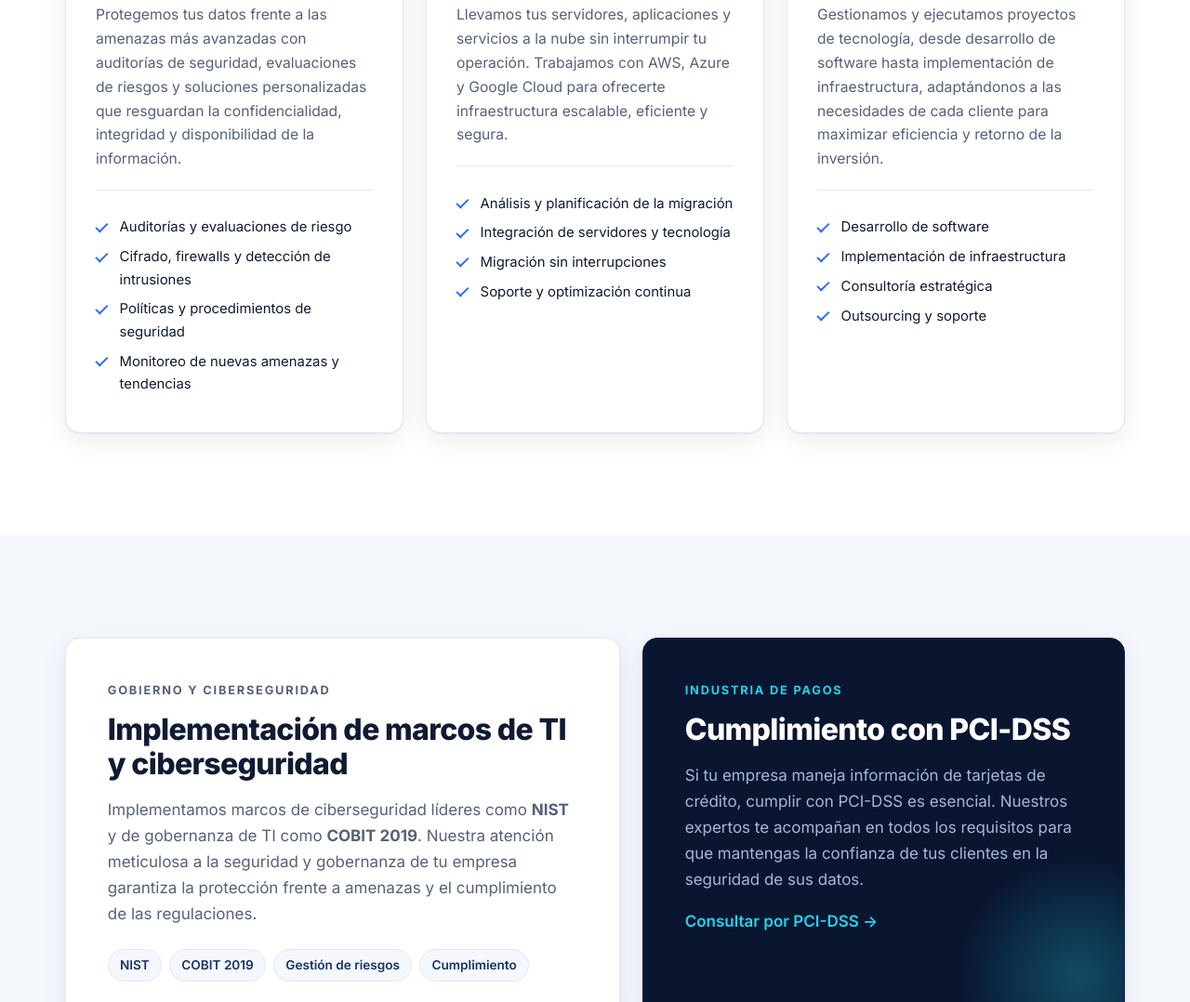
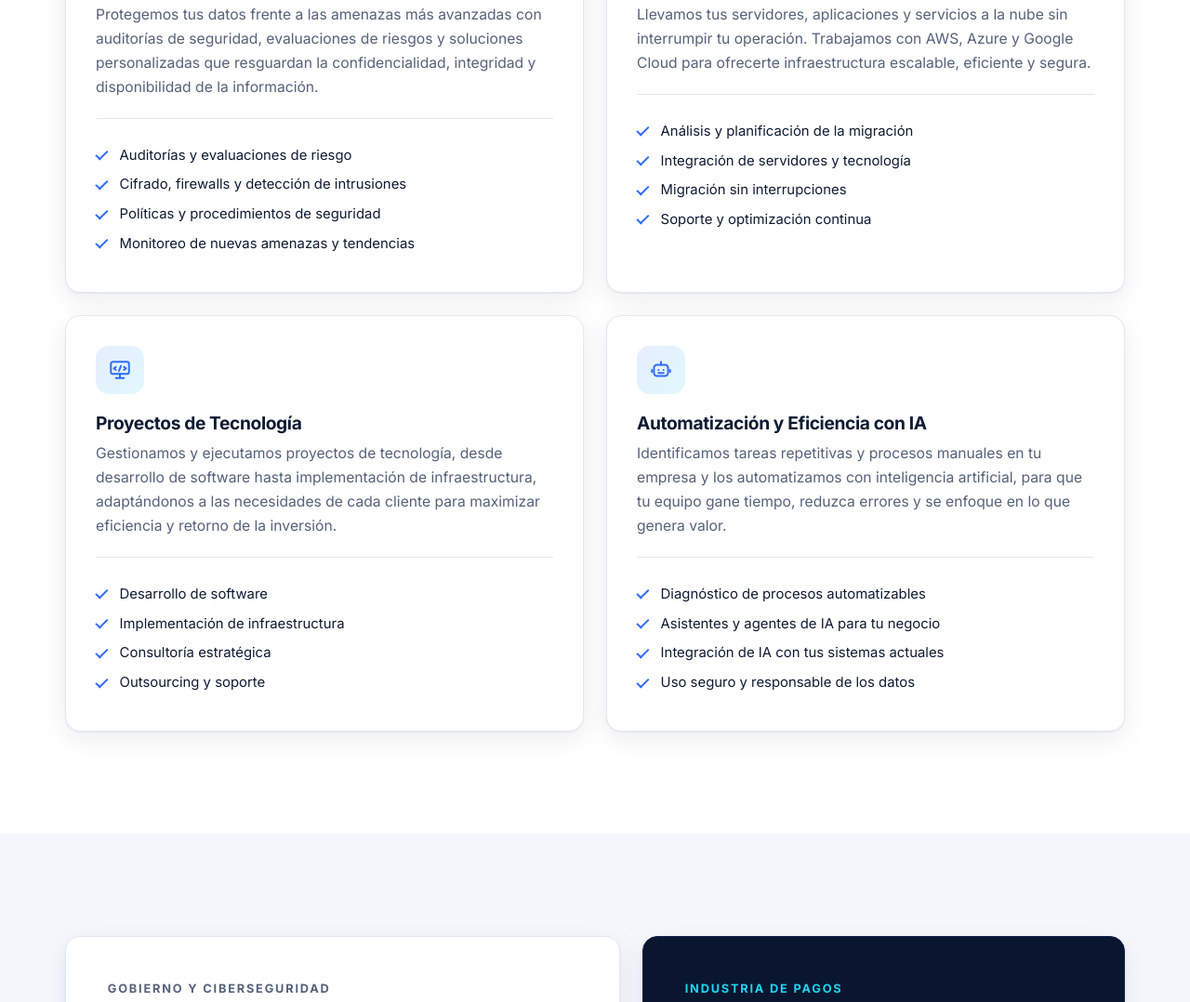
Before and after one commit to german-oddo/tresdata, a plain HTML site: page index.html in a window 1280 px wide. Shown: the part 1330-2408 px from the top of the page at 93% size. Drawn offline with Linux system fonts and the light colour scheme.

Commit message:
Agregar servicio de Automatización y Eficiencia con IA
Nueva tarjeta de servicio, grilla de servicios en 2x2 y menciones de IA
en el hero y las meta etiquetas.

Co-Authored-By: Claude Opus 5.5 <noreply@anthropic.com>
Claude-Session: https://claude.ai/code/session_01Dcm77n1X6pBAwEZBruFWMT

```diff
--- a/index.html
+++ b/index.html
@@ -4,10 +4,10 @@
     <meta charset="UTF-8">
     <meta name="viewport" content="width=device-width, initial-scale=1.0">
     <title>TresData · Seguridad de la Información y Tecnología</title>
-    <meta name="description" content="TresData: consultoría en seguridad de la información, migraciones a la nube, proyectos de tecnología, marcos NIST y COBIT, y cumplimiento PCI-DSS. Más de 15 años construyendo confianza digital.">
+    <meta name="description" content="TresData: consultoría en seguridad de la información, migraciones a la nube, proyectos de tecnología, automatización con IA, marcos NIST y COBIT, y cumplimiento PCI-DSS. Más de 15 años construyendo confianza digital.">
     <meta name="theme-color" content="#0a1630">
     <meta property="og:title" content="TresData · Construyendo confianza digital">
-    <meta property="og:description" content="Seguridad de la información, nube y proyectos de tecnología para empresas.">
+    <meta property="og:description" content="Seguridad de la información, nube, automatización con IA y proyectos de tecnología para empresas.">
     <meta property="og:type" content="website">
     <meta property="og:image" content="images/logo3d.png">
     <link rel="icon" type="image/png" href="images/favicon.png">
@@ -50,9 +50,9 @@
         <section id="home" class="hero">
             <div class="hero-bg" aria-hidden="true"></div>
             <div class="container hero-inner">
-                <p class="eyebrow">Seguridad de la información · Nube · Tecnología</p>
+                <p class="eyebrow">Seguridad de la información · Nube · Tecnología · IA</p>
                 <h1>Construyendo <span class="gradient-text">confianza digital</span>.</h1>
-                <p class="lead">Protegemos los datos de tu empresa, la llevamos a la nube y ejecutamos tus proyectos de tecnología con un equipo con más de 15 años de experiencia.</p>
+                <p class="lead">Protegemos los datos de tu empresa, la llevamos a la nube, automatizamos procesos con IA y ejecutamos tus proyectos de tecnología con un equipo con más de 15 años de experiencia.</p>
                 <div class="hero-actions">
                     <a href="#contact" class="btn">Hablemos de tu proyecto</a>
                     <a href="#services" class="btn btn-ghost">Ver servicios</a>
@@ -114,6 +114,19 @@
                             <li>Implementación de infraestructura</li>
                             <li>Consultoría estratégica</li>
                             <li>Outsourcing y soporte</li>
+                        </ul>
+                    </article>
+                    <article class="card reveal">
+                        <div class="card-icon" aria-hidden="true">
+                            <svg viewBox="0 0 24 24"><rect x="5" y="7" width="14" height="11" rx="3"/><path d="M12 7V4M9.5 12h.01M14.5 12h.01M9.5 15h5M3 12v2M21 12v2"/></svg>
+                        </div>
+                        <h3>Automatización y Eficiencia con IA</h3>
+                        <p>Identificamos tareas repetitivas y procesos manuales en tu empresa y los automatizamos con inteligencia artificial, para que tu equipo gane tiempo, reduzca errores y se enfoque en lo que genera valor.</p>
+                        <ul class="checklist">
+                            <li>Diagnóstico de procesos automatizables</li>
+                            <li>Asistentes y agentes de IA para tu negocio</li>
+                            <li>Integración de IA con tus sistemas actuales</li>
+                            <li>Uso seguro y responsable de los datos</li>
                         </ul>
                     </article>
                 </div>
--- a/styles.css
+++ b/styles.css
@@ -159,7 +159,7 @@ a { color: var(--blue-500); }
 .section-head p:last-child { color: var(--muted); font-size: 1.08rem; }
 
 /* Tarjetas de servicios */
-.cards { display: grid; grid-template-columns: repeat(3, 1fr); gap: 1.5rem; }
+.cards { display: grid; grid-template-columns: repeat(2, 1fr); gap: 1.5rem; }
 .card {
     background: #fff; border: 1px solid var(--line); border-radius: var(--radius);
     padding: 2rem; box-shadow: var(--shadow);
@@ -247,6 +247,7 @@ a { color: var(--blue-500); }
 .js .reveal.visible { opacity: 1; transform: none; }
 .cards .reveal:nth-child(2) { transition-delay: .08s; }
 .cards .reveal:nth-child(3) { transition-delay: .16s; }
+.cards .reveal:nth-child(4) { transition-delay: .24s; }
 
 @media (prefers-reduced-motion: reduce) {
     html { scroll-behavior: auto; }
```
